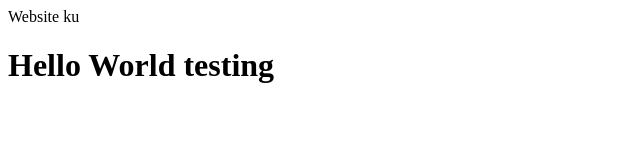
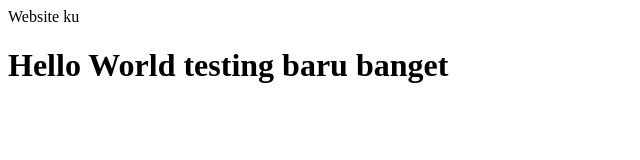
Before and after one commit to KOBOY13/LatihanRevou, a plain HTML site: page index.html in a window 1280 px wide. Shown: the whole page, without its empty margins (0-640 px from the left). Drawn offline with Linux system fonts and the light colour scheme.

Commit message:
fifth commit

```diff
--- a/index.html
+++ b/index.html
@@ -4,6 +4,6 @@
         <tittle>Website ku</tittle>
     </head>
     <body>
-        <h1>Hello World testing</h1>
+        <h1>Hello World testing baru banget</h1>
     </body>
 </html>
```
